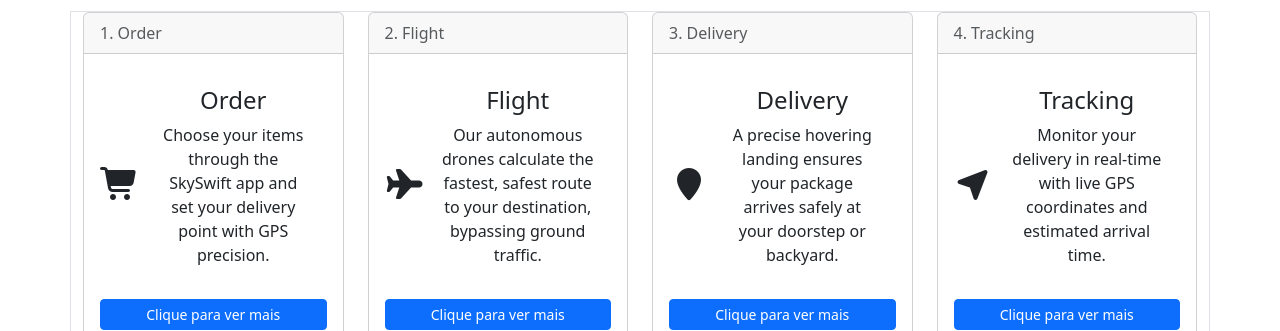
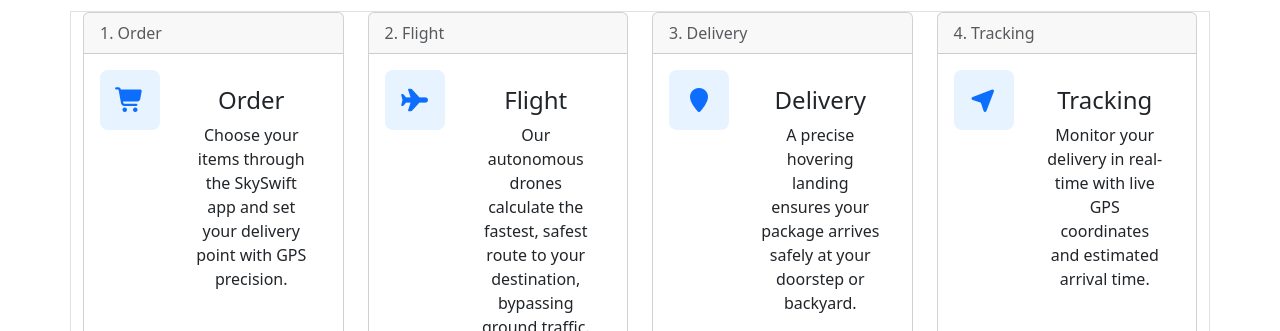
Before and after one commit to FFCfelps1/Projeto_Semestral_Entrega_via_drones, a React (Vite) app in the folder front/: page / in a window 1280 px wide. Shown: the part 469-800 px from the top of the page. Built offline with nearby package versions, Linux system fonts and the light colour scheme.

Commit message:
style: Update icon styling in Pedido component to match Advantages section

```diff
--- a/front/src/Pedido.jsx
+++ b/front/src/Pedido.jsx
@@ -2,9 +2,9 @@ import React from 'react'
 
 const Pedido = (props) => {
 	return (
-			<div className="d-flex">
-				<div className="d-flex align-items-center">
-					<i className={`fa fa-${props.icone} fa-2x`}></i>
+			<div className="d-flex gap-3">
+				<div className="d-flex align-items-center justify-content-center flex-shrink-0" style={{ width: '60px', height: '60px', backgroundColor: '#e7f3ff', borderRadius: '8px' }}>
+					<i className={`fa fa-${props.icone} fa-xl text-primary`}></i>
 				</div>
 				{/* div>(h4.text-center+p.text-center) */}
 				<div className="flex-grow-1 rounded p-3">
```
